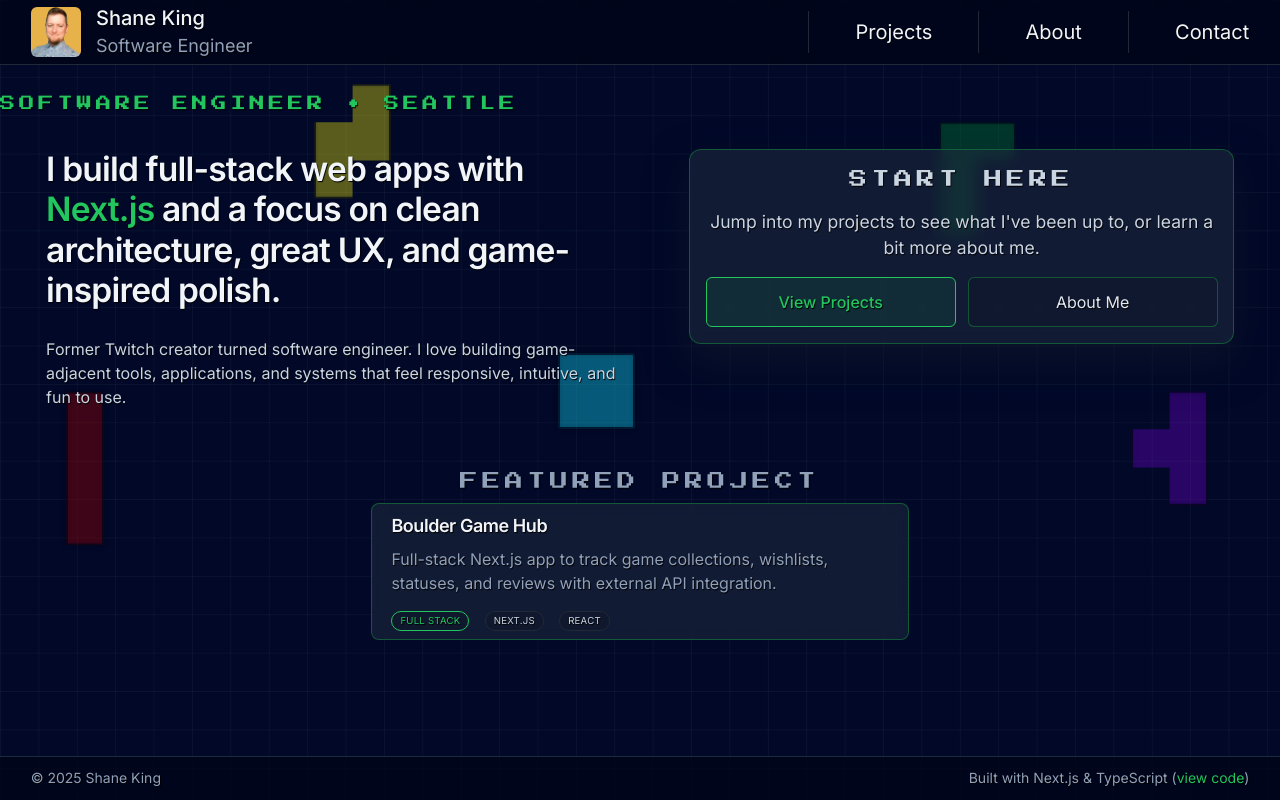
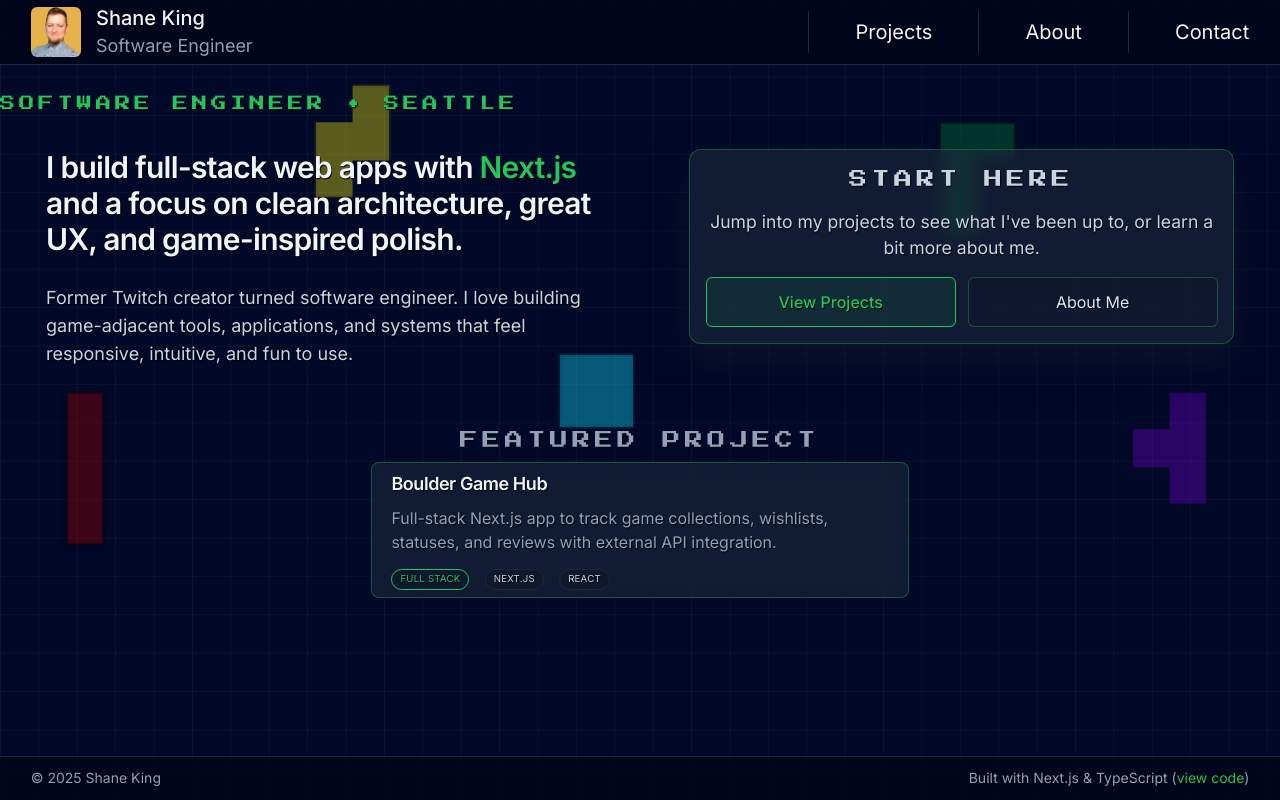
Before and after one commit to shane-m-king/portfolio, a Next.js app: page / in a window 1280 px wide. Built offline with nearby package versions, Linux system fonts and the light colour scheme.

Commit message:
Mobile Spacing Adjustment

```diff
--- a/app/page.tsx
+++ b/app/page.tsx
@@ -34,13 +34,13 @@ export default function HomePage() {
         >
           {/* LEFT COLUMN: intro text */}
           <div className="space-y-[calc(var(--tetris-unit)*0.7)] mt-[calc(var(--tetris-unit)*0.6)]">
-            <h1 className="text-3xl md:text-[2.1rem] font-semibold tracking-tight max-w-[92%]">
+            <h1 className="text-3xl font-semibold tracking-tight max-w-[92%]">
               I build full-stack web apps with{" "}
               <span className="text-nk-accent">Next.js</span> and a focus on
               clean architecture, great UX, and game-inspired polish.
             </h1>
 
-            <p className="text-slate-300 max-w-xl text-base md:text-base">
+            <p className="text-slate-300 max-w-xl text-base md:text-lg">
               Former Twitch creator turned software engineer. I love building
               game-adjacent tools, applications, and systems that feel responsive,
               intuitive, and fun to use.
@@ -79,7 +79,7 @@ export default function HomePage() {
 
         {/* FEATURED PROJECT — BELOW BOTH COLUMNS */}
         <div className="flex justify-center">
-          <div className="w-full max-w-[calc(var(--tetris-unit)*14)]">
+          <div className="md:w-full md:max-w-[calc(var(--tetris-unit)*14)] max-w-[calc(var(--tetris-unit)*24)] ">
             <p className="nk-heading-pixel text-lg text-slate-400 mb-2 text-center">
               FEATURED PROJECT
             </p>
```
